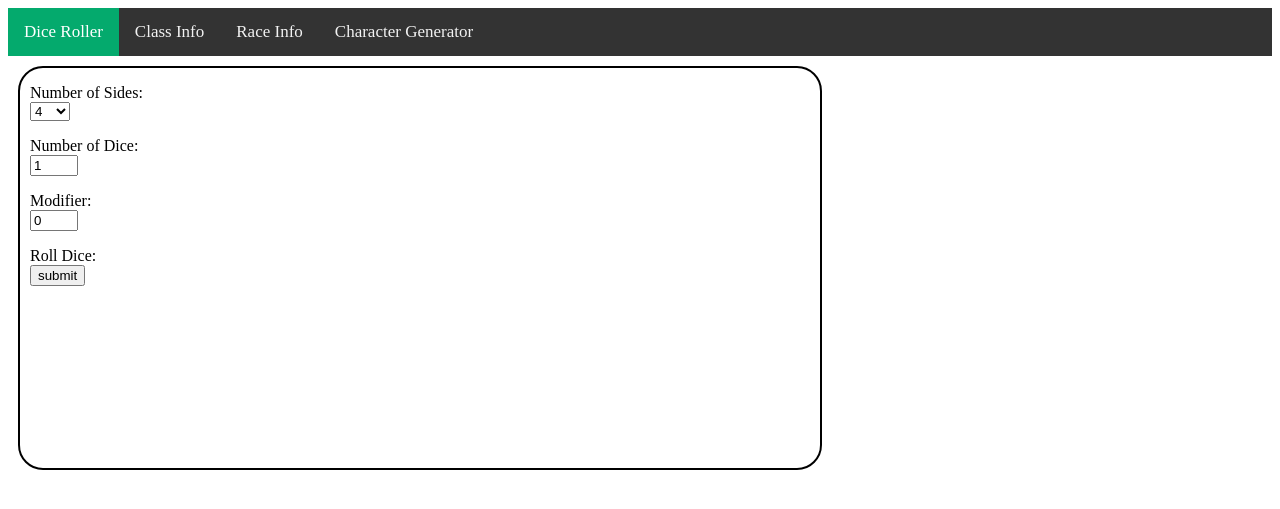
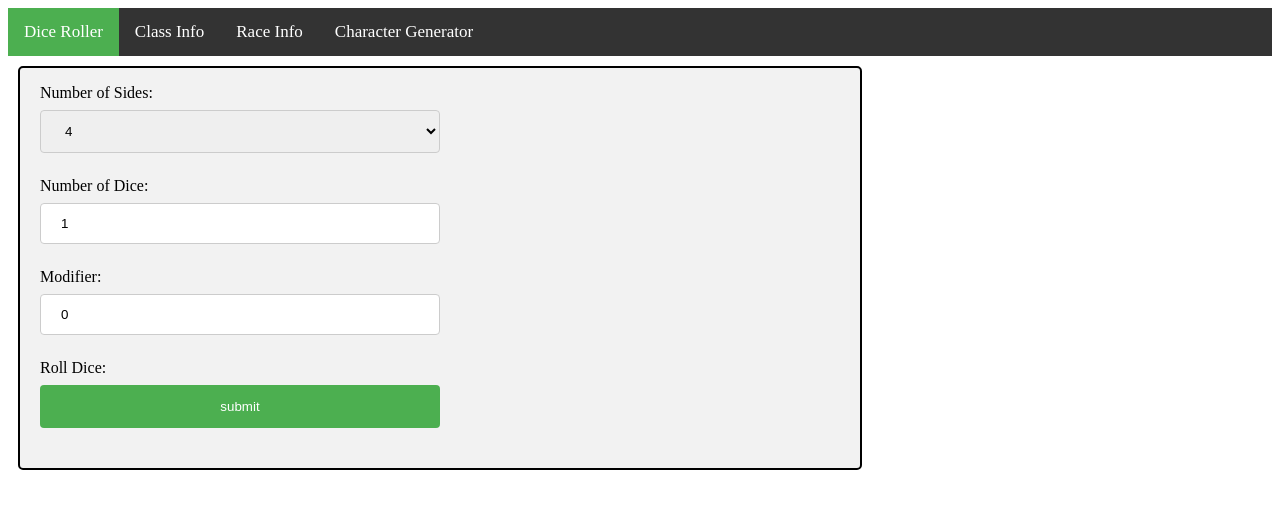
Before and after one commit to Fladolcetta/DnD, a Flask app: page /roll in a window 1280 px wide. Shown: the top 509 px of the page. Run offline with Flask 3, Linux system fonts and the light colour scheme.

Commit message:
Add styles

```diff
--- a/static/inputs.css
+++ b/static/inputs.css
@@ -1,13 +1,23 @@
 
-select[type="text"] {
-    width: 200px;
+input[type=text], select, input[type=number] {
+    width: 100%;
+    padding: 12px 20px;
+    margin: 8px 0;
+    display: inline-block;
+    border: 1px solid #ccc;
+    border-radius: 4px;
+    box-sizing: border-box;
 }
-select[type="number"] {
-    width: 40px;
+input[type=submit] {
+    width: 100%;
+    background-color: #4CAF50;
+    color: white;
+    padding: 14px 20px;
+    margin: 8px 0;
+    border: none;
+    border-radius: 4px;
+    cursor: pointer;
 }
-input[type="text"] {
-    width: 200px;
+input[type=submit]:hover {
+    background-color: #45a049;
 }
-input[type="number"] {
-    width: 40px;
-}
--- a/static/left_and_container.css
+++ b/static/left_and_container.css
@@ -2,7 +2,10 @@
 .container{
     width: 800px;
     height: 400px;
-    border-radius: 25px;
+    border-radius: 5px;
+    background-color: #f2f2f2;
+    padding-left: 20px;
+    padding-right: 20px;
     border: 2px solid black;
     overflow: hidden;
     display: flex;
@@ -11,5 +14,5 @@
 .left{
     width: 50%;
     float: left;
-    padding-left: 10px;
+    padding-right: 10px;
 }
--- a/static/topnav.css
+++ b/static/topnav.css
@@ -5,17 +5,17 @@
 }
 .topnav a {
     float: left;
-    color: #f2f2f2;
+    color: white;
     text-align: center;
     padding: 14px 16px;
     text-decoration: none;
     font-size: 17px;
 }
 .topnav a:hover {
-    background-color: #ddd;
+    background-color: #ccc;
     color: black;
 }
 .topnav a.active {
-    background-color: #04AA6D;
+    background-color: #4CAF50;
     color: white;
 }
```
Also changed, not shown: README.md.
